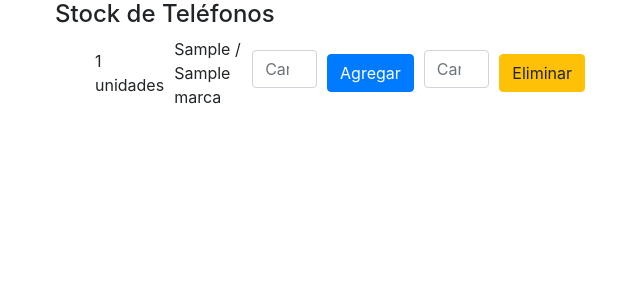
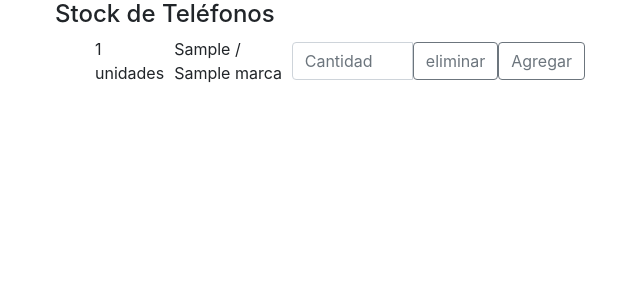
Before and after one commit to Danilo1685/Efi_python, a Flask app: page /stock in a window 1280 px wide. Shown: the part 56-356 px from the top of the page, without its empty margins (30-670 px from the left). Run offline with Flask 3, Linux system fonts and the light colour scheme; tables that the repository leaves empty hold one stand-in row (values such as "Sample post"); some libraries are stand-ins or nearby versions.

Commit message:
solucion de problema en el stock

```diff
--- a/app.py
+++ b/app.py
@@ -183,7 +183,6 @@ def accesorio_editar(id):
 
     return render_template("accesorio_edit.html", accesorio=accesorio)
 
-
 @app.route("/stock", methods=['GET', 'POST'])
 def stock():
     telefonos = Telefono.query.all()
@@ -193,7 +192,7 @@ def stock():
         cantidad = int(request.form['cantidad'])
 
         # Verificar si ya existe un registro de stock para ese teléfono
-        stock_item = Stock.query.filter_by(telefono_id=telefono_id).first()
+        stock_item = Stock.query.filter_by(telefono_id=telefono_id).with_for_update().first()
         if stock_item:
             stock_item.cantidad += cantidad  # Actualizar stock existente
         else:
@@ -214,14 +213,13 @@ def stock():
 
     return render_template('stock.html', telefonos=telefonos_con_stock)
 
-
 @app.route("/restar_stock", methods=['POST'])
 def restar_stock():
     telefono_id = request.form['telefono_id']
     cantidad = int(request.form['cantidad'])
 
-    # Buscar el stock del teléfono
-    stock_item = Stock.query.filter_by(telefono_id=telefono_id).first()
+    # Buscar el stock del teléfono con bloqueo
+    stock_item = Stock.query.filter_by(telefono_id=telefono_id).with_for_update().first()
 
     if stock_item:
         # Restar la cantidad indicada
--- a/templates/stock.html
+++ b/templates/stock.html
@@ -16,18 +16,24 @@
                         {{ item.telefono.modelo }} / {{ item.telefono.marca.nombre }}
                     </div>
 
-                        <form action="{{ url_for('stock') }}" method="POST" style="display: flex; align-items: center; margin-right: 10px;">
+
+                    <form action="{{ url_for('stock') }}" method="POST"
+                        style="display: flex; align-items: center; margin-right: 10px;">
                         <input type="hidden" name="telefono_id" value="{{ item.telefono.id }}">
-                            <input type="hidden" name="accion" value="agregar">
-                            <input type="number" name="cantidad" class="form-control mb-2" placeholder="Cantidad" style="margin-right: 10px;" required>
-                            <button type="submit" class="btn btn-primary">Agregar</button>
-                        </form>
 
-                        <form action="{{ url_for('stock') }}" method="POST" style="display: flex; align-items: center; margin-right: 10px;">
-                            <input type="hidden" name="telefono_id" value="{{ item.telefono.id }}">
-                            <input type="hidden" name="accion" value="restar">
-                            <input type="number" name="cantidad" class="form-control mb-2" placeholder="Cantidad" style="margin-right: 10px;" required>
-                            <button type="submit" class="btn btn-warning">Eliminar</button>
+
+                        <div class="input-group">
+
+                            <input type="number" id="cantidad_{{ item.telefono.id }}" name="cantidad" class="form-control" placeholder="Cantidad"
+                                aria-label="Cantidad" required>
+
+
+                            <button class="btn btn-outline-secondary" type="submit" name="accion" value="restar"
+                                onclick="convertToNegative({{ item.telefono.id }})">eliminar</button>
+
+
+                            <button class="btn btn-outline-secondary" type="submit" name="accion" value="agregar">Agregar</button>
+                        </div>
                     </form>
                 </li>
                 {% endfor %}
@@ -35,4 +41,16 @@
         </div>
     </div>
 </div>
+
+<script>
+    function convertToNegative(telefonoId) {
+        var inputField = document.getElementById('cantidad_' + telefonoId);
+        var value = parseInt(inputField.value);
+
+
+        if (value > 0) {
+            inputField.value = -Math.abs(value);
+        }
+    }
+</script>
 {% endblock %}
--- a/templates/telefono_list.html
+++ b/templates/telefono_list.html
@@ -39,7 +39,7 @@
                             {{ telefono.modelo }} - {{ telefono.precio }} - {{ telefono.anio_fabricacion }} - {{ telefono.marca.nombre }} - {{ telefono.tipo.nombre }}
                         </a>
                         <form action="{{ url_for('telefono_eliminar', id=telefono.id) }}" method="POST">
-                            <button type="submit" class="btn btn-danger btn-sm">Eliminar</button>
+
                         </form>
                     </li>
                 {% endfor %}
```
Lines whose indentation alone changed are shown as unchanged.
